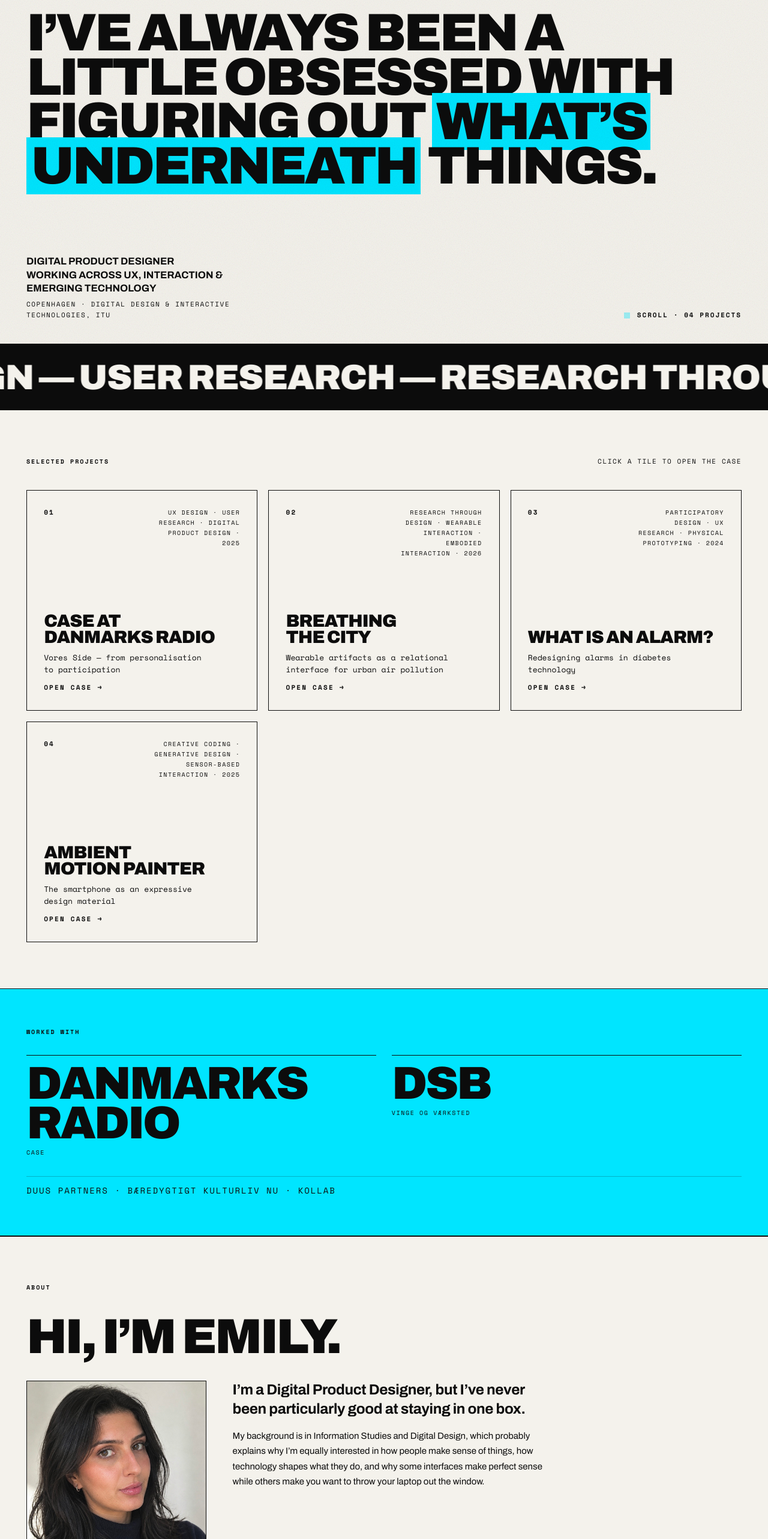
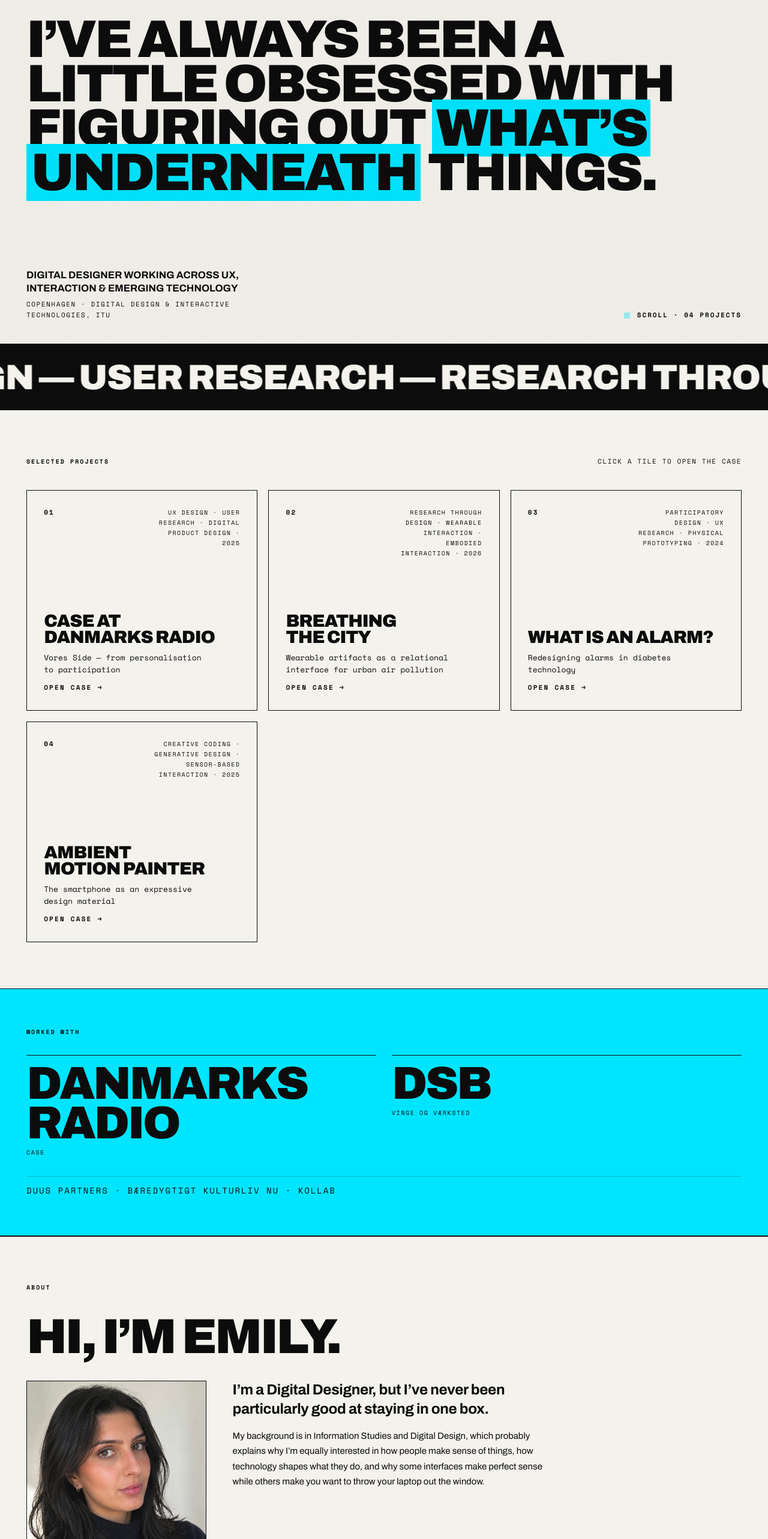
Before and after one commit to Emilyfilsoof/portfolio, a Next.js app: page / in a window 1280 px wide. Shown: the part 227-2793 px from the top of the page at 60% size. Built offline with nearby package versions, Linux system fonts and the light colour scheme.

Commit message:
Update text

```diff
--- a/src/data/site-v4.ts
+++ b/src/data/site-v4.ts
@@ -24,7 +24,7 @@ export const alsoWorkedWith = [
 
 /** Hero positioning line, set as one sentence rather than derived from prose. */
 export const positioning =
-  'DIGITAL PRODUCT DESIGNER WORKING ACROSS UX, INTERACTION & EMERGING TECHNOLOGY';
+  'DIGITAL DESIGNER WORKING ACROSS UX, INTERACTION & EMERGING TECHNOLOGY';
 
 /** Top row of the hero. The site has no separate navigation bar. */
 export const heroName = ['Emily Rose', 'Shereen Filsoof'] as const;
@@ -67,7 +67,7 @@ export const about: {
   closing: string;
 } = {
   headline: 'Hi, I’m Emily.',
-  lead: 'I’m a Digital Product Designer, but I’ve never been particularly good at staying in one box.',
+  lead: 'I’m a Digital Designer, but I’ve never been particularly good at staying in one box.',
   intro:
     'My background is in Information Studies and Digital Design, which probably explains why I’m equally interested in how people make sense of things, how technology shapes what they do, and why some interfaces make perfect sense while others make you want to throw your laptop out the window.',
   columns: [
```
